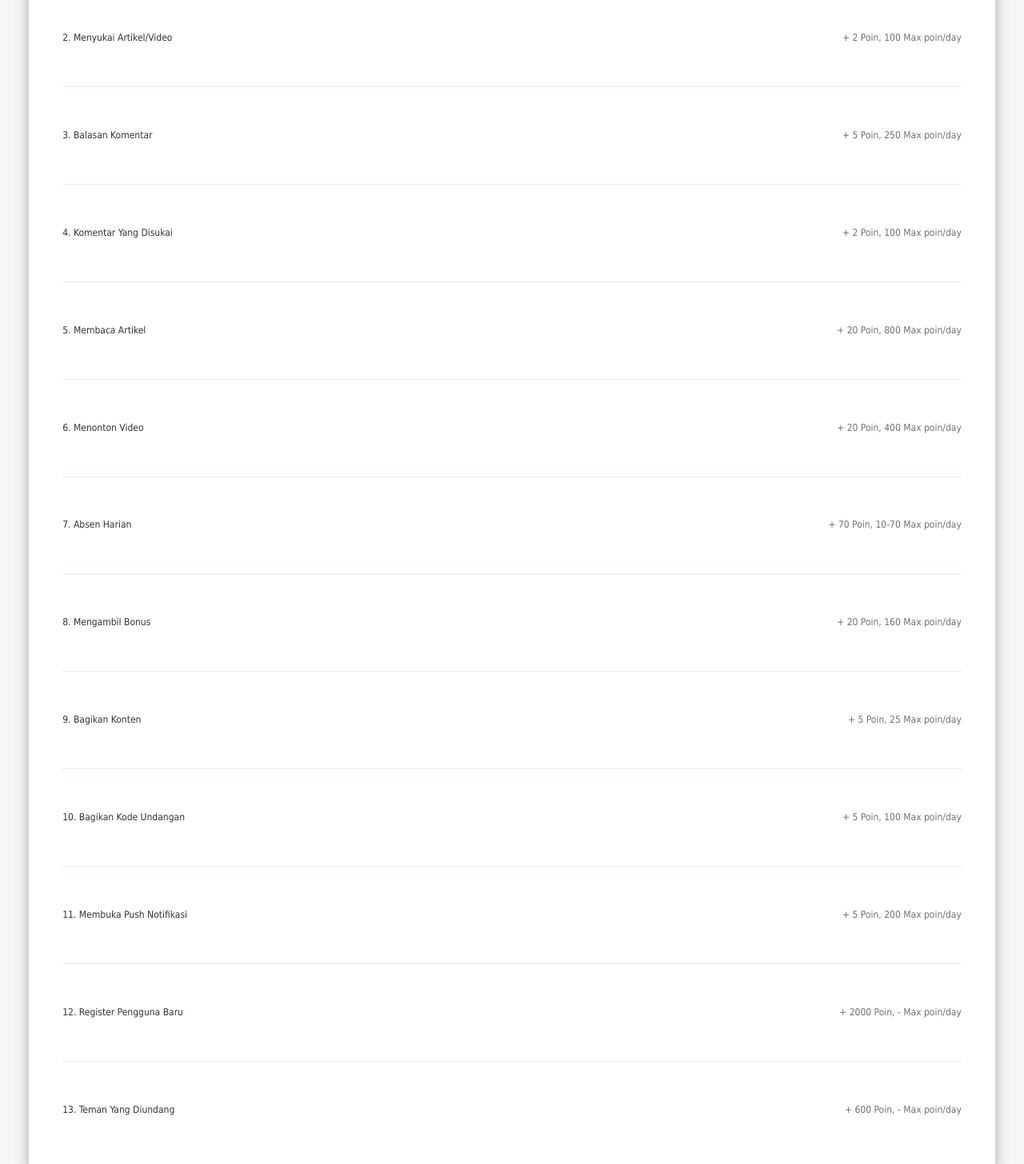
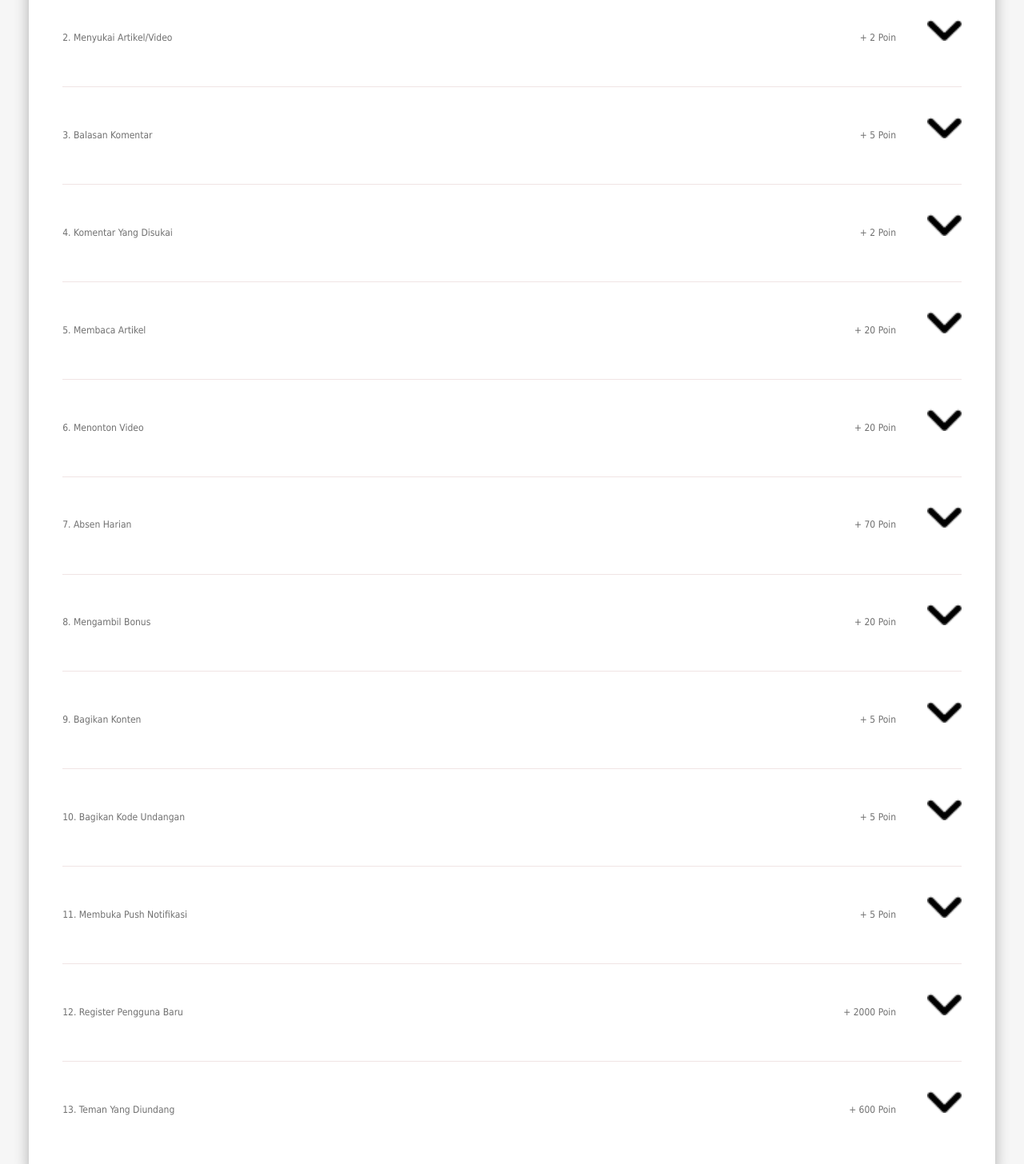
Before and after one commit to lonhui/caping_embedded_h5, a Vue app: page /#/level in a window 1280 px wide. Shown: the part 2200-3656 px from the top of the page at 80% size. Built offline with nearby package versions, Linux system fonts and the light colour scheme.

Commit message:
level页面添加折叠层

```diff
--- /dev/null
+++ b/src/pages/Level/components/misiHarian.vue
@@ -0,0 +1,63 @@
+<template>
+    <div id="misiHarian">
+        <div class="liD" @click="status = !status">
+            <div class="title">{{data.misi}}</div>
+            <div class="desc">
+                {{data.aturan}}
+                <img :src="status?topIcon:bottomIcom" alt="">
+            </div>
+        </div>
+        <transition name="slide-fade">
+            <p class="details" v-show="status">{{data.details}}</p>
+        </transition>
+    </div>
+</template>
+
+<script>
+export default {
+    props:["data"],
+    data(){
+        return{
+            status:false,
+            topIcon:require('@/assets/top_icon.png'),
+            bottomIcom:require('@/assets/bottom_icon.png')
+        }
+    }
+}
+</script>
+
+<style scoped>
+.liD .desc{
+    text-align: right;
+}
+.liD{
+    line-height: 0.24rem;
+    display: flex;
+    flex-direction:row;
+    justify-content: space-between;
+    align-items: center;
+}
+.details{
+    color: rgba(51, 51, 51, 0.5);
+    font-size: 0.12rem;
+    font-weight: 500;
+    padding: 0.05rem 0.1rem;
+    line-height: 0.16rem;
+}
+img{
+     width: 0.12rem;
+     height: 0.08rem;
+     margin-left: 0.1rem;
+ }
+.slide-fade-enter-active {
+  transition: all .3s ease;
+}
+.slide-fade-leave-active {
+  transition: all .3s cubic-bezier(1.0, 0.5, 0.8, 1.0);
+}
+.slide-fade-enter, .slide-fade-leave-to
+/* .slide-fade-leave-active for below version 2.1.8 */ {
+  transform: translateY(-0.10rem);
+  opacity: 0;
+}
+</style>
--- a/src/pages/Level/level.vue
+++ b/src/pages/Level/level.vue
@@ -42,13 +42,15 @@
         </div>-->
         <!-- 如何获得排名？ -->
         <div class="lv_promotion">
-            <p>Misi Harians ?</p>
+            <p>Misi Harian ?</p>
             <ul>
                 <li v-for="(item,index) in goRank" :key="index">
-                    <div class="liD">
-                        <div class="title">{{item.title}}</div>
-                        <div class="desc">{{item.desc}}</div>
+                    <misiHarian :data = "item"/>
+                    <!-- <div class="liD">
+                        <div class="title">{{item.misi}}</div>
+                        <div class="desc">{{item.aturan}}</div>
                     </div>
+                    <p class="details">{{item.details}}</p> -->
                 </li>
             </ul>
         </div>
@@ -65,6 +67,8 @@ import lv6 from "@/assets/LV/profil_icon_lv14@2x.png"
 import lv7 from "@/assets/LV/profil_icon_lv16@2x.png"
 import lv8 from "@/assets/LV/profil_icon_lv17@2x.png"
 import lv9 from "@/assets/LV/profil_icon_lv18@2x.png"
+
+import misiHarian from "./components/misiHarian"
 
 export default {
     data(){
@@ -141,59 +145,75 @@ export default {
             ],
             goRank:[
                 {
-                    title:"1. Memberi Komentar",
-                    desc:"+ 5 Poin, 250 Max poin/day"
+                    misi:"1. Memberi Komentar",
+                    aturan:"+ 5 Poin",
+                    details:"Kamu berhak mendapatkan 5 poin setiap memberikan komentar pada artikel ataupun video, maksimal 50 kali/hari. Poin akan bertambah secara otomatis. Aktif terus di Caping dan kumpulkan poinnya. "
                 },
                 {
-                    title:"2. Menyukai Artikel/Video",
-                    desc:"+ 2 Poin, 100 Max poin/day"
+                    misi:"2. Menyukai Artikel/Video",
+                    aturan:"+ 2 Poin",
+                    details:"Kamu berhak mendapatkan 2 poin setiap menyukai komentar pada artikel ataupun video, maksimal 50 kali/hari. Poin akan bertambah secara otomatis. Aktif terus di Caping dan kumpulkan poinnya. "
                 },
                 {
-                    title:"3. Balasan Komentar",
-                    desc:"+ 5 Poin, 250 Max poin/day"
+                    misi:"3. Balasan Komentar",
+                    aturan:"+ 5 Poin",
+                    details:"Kamu berhak mendapatkan 5 poin jika komentarmu di balas oleh pengguna lain, maksimal 50 kali/hari. Poin akan bertambah secara otomatis. Aktif terus di Caping dan kumpulkan poinnya."
                 },
                 {
-                    title:"4. Komentar Yang Disukai",
-                    desc:"+ 2 Poin, 100 Max poin/day"
+                    misi:"4. Komentar Yang Disukai",
+                    aturan:"+ 2 Poin",
+                    details:"Kamu berhak mendapatkan 2 poin jika komentarmu di sukai oleh pengguna lain, maksimal 50 kali/hari. Poin akan bertambah secara otomatis. Aktif terus di Caping dan kumpulkan poinnya."
                 },
                 {
-                    title:"5. Membaca Artikel",
-                    desc:"+ 20 Poin, 800 Max poin/day"
+                    misi:"5. Membaca Artikel",
+                    aturan:"+ 20 Poin",
+                    details:"Kamu berhak mendapatkan 20 poin setiap membaca artikel, maksimal 40 kali/hari. Poin akan bertambah secara otomatis. Aktif terus di Caping dan kumpulkan poinnya. "
                 },
                 {
-                    title:"6. Menonton Video",
-                    desc:"+ 20 Poin, 400 Max poin/day"
+                    misi:"6. Menonton Video",
+                    aturan:"+ 20 Poin",
+                    details:"Kamu berhak mendapatkan 20 poin setiap menonton video, maksimal 20 kali/hari. Poin akan bertambah secara otomatis. Aktif terus di Caping dan kumpulkan poinnya. "
                 },
                 {
-                    title:"7. Absen Harian",
-                    desc:"+ 70 Poin, 10-70 Max poin/day"
+                    misi:"7. Absen Harian",
+                    aturan:"+ 70 Poin",
+                    details:"Kamu berhak mendapatkan poin setiap kali kamu melakukan absensi harian, maksimal 70 poin pada hari ke 7. Poin akan bertambah secara otomatis. Aktif terus di Caping dan kumpulkan poinnya. "
                 },
                 {
-                    title:"8. Mengambil Bonus",
-                    desc:"+ 20 Poin, 160 Max poin/day"
+                    misi:"8. Mengambil Bonus",
+                    aturan:"+ 20 Poin",
+                    details:"Kamu berhak mendapatkan sejumlah poin secara acak setiap kali kamu mengambil bonus. Poin akan bertambah secara otomatis. Aktif terus di Caping dan kumpulkan poinnya. "
                 },
                 {
-                    title:"9. Bagikan Konten",
-                    desc:"+ 5 Poin, 25 Max poin/day"
+                    misi:"9. Bagikan Konten",
+                    aturan:"+ 5 Poin",
+                    details:"Kamu berhak mendapatkan 5 poin setiap kali kamu membagikan konten ke sosial media kamu, maksimal 5 kali/hari. Poin akan bertambah secara otomatis. Aktif terus di Caping dan kumpulkan poinnya. "
                 },
                 {
-                    title:"10. Bagikan Kode Undangan",
-                    desc:"+ 5 Poin, 100 Max poin/day"
+                    misi:"10. Bagikan Kode Undangan",
+                    aturan:"+ 5 Poin",
+                    details:"Kamu berhak mendapatkan 5 poin setiap membagikan kode undangan, maksimal 20 kali/hari. Poin akan bertambah secara otomatis. Aktif terus di Caping dan kumpulkan poinnya. "
                 },
                 {
-                    title:"11. Membuka Push Notifikasi",
-                    desc:"+ 5 Poin, 200 Max poin/day"
+                    misi:"11. Membuka Push Notifikasi",
+                    aturan:"+ 5 Poin",
+                    details:"Kamu berhak mendapatkan 5 poin setiap membuka push notifikasi, maksimal 40 kali/hari. Poin akan bertambah secara otomatis. Aktif terus di Caping dan kumpulkan poinnya. "
                 },
                 {
-                    title:"12. Register Pengguna Baru",
-                    desc:"+ 2000 Poin, - Max poin/day"
+                    misi:"12. Register Pengguna Baru",
+                    aturan:"+ 2000 Poin",
+                    details:"Kamu berhak mendapatkan 2000 poin bagi pengguna yang baru melakukan register. Poin akan bertambah secara otomatis. Aktif terus di Caping dan kumpulkan poinnya. "
                 },
                 {
-                    title:"13. Teman Yang Diundang",
-                    desc:"+ 600 Poin, - Max poin/day"
+                    misi:"13. Teman Yang Diundang",
+                    aturan:"+ 600 Poin",
+                    details:"Kamu berhak mendapatkan 600 poin setiap pengguna baru yang melakukan register dan menggunakan kode undangan kamu, maksimal 5 kali/hari. Poin akan bertambah secara otomatis. Aktif terus di Caping dan kumpulkan poinnya. "
                 }
             ]
         }
+    },
+    components:{
+        misiHarian
     }
 }
 </script>
@@ -306,13 +326,6 @@ tr{
     /* margin-left: 0.15rem; */
     color: rgba(51, 51, 51, 0.7);
 }
-.lv_promotion li .liD{
-    line-height: 0.24rem;
-    display: flex;
-    flex-direction:row;
-    justify-content: space-between;
-    align-items: center;
-}
 .lv_promotion li{
     padding-top: 0.05rem;
     padding-bottom: 0.05rem;
@@ -327,7 +340,4 @@ tr{
 .lv_promotion li div:nth-child(2){
     width: 50%;
 }
-.liD .desc{
-    text-align: right;
-}
 </style>
--- a/src/router/index.js
+++ b/src/router/index.js
@@ -39,7 +39,7 @@ const router = new Router({
       path:'/level',
       name:'level',
       meta:{
-        title:'Level Introduction',
+        title:'Tentang Level',
         scrollToTop: true,
       },
       component: () => import('@/pages/Level/level')
@@ -48,7 +48,7 @@ const router = new Router({
       path:'/medal',
       name:'medal',
       meta:{
-        title:'Me Dals',
+        title:'Tentang Medali',
         scrollToTop: true,
       },
       component: () => import('@/pages/Medal/medalList')
```
